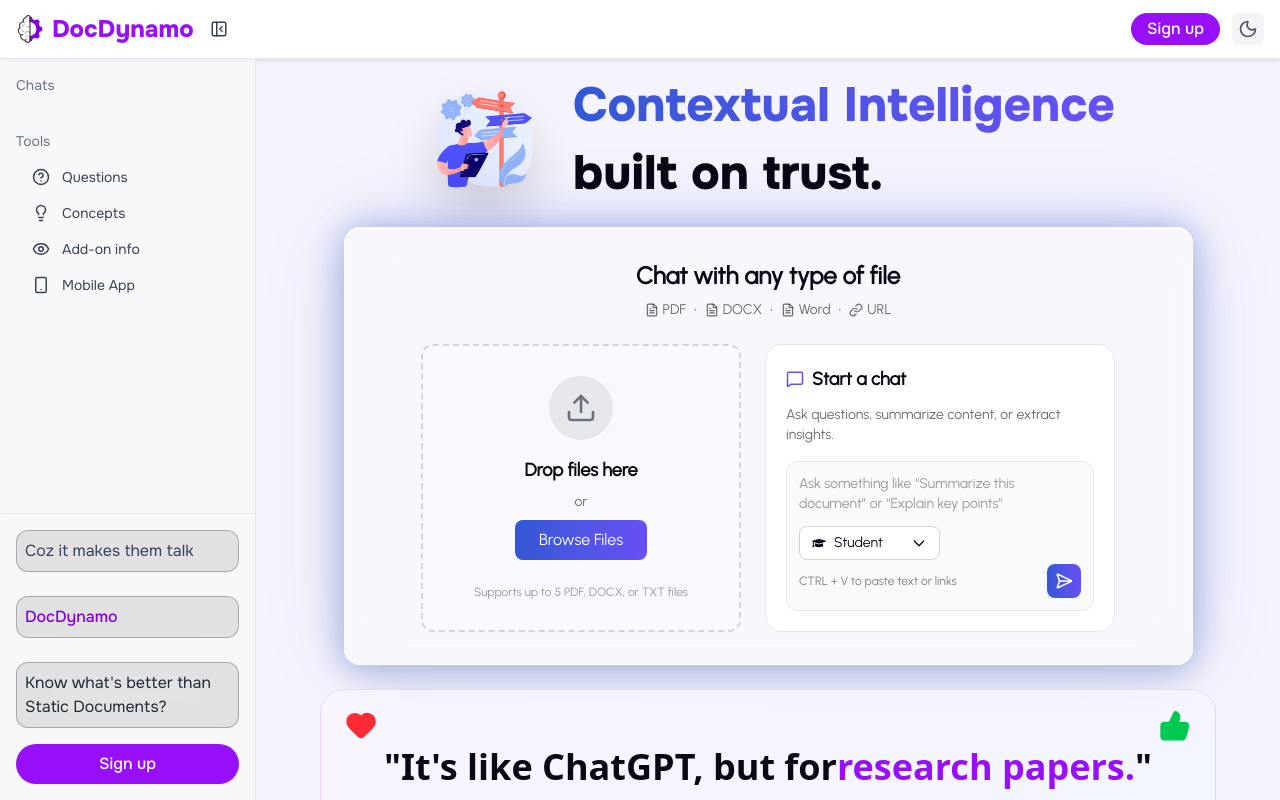
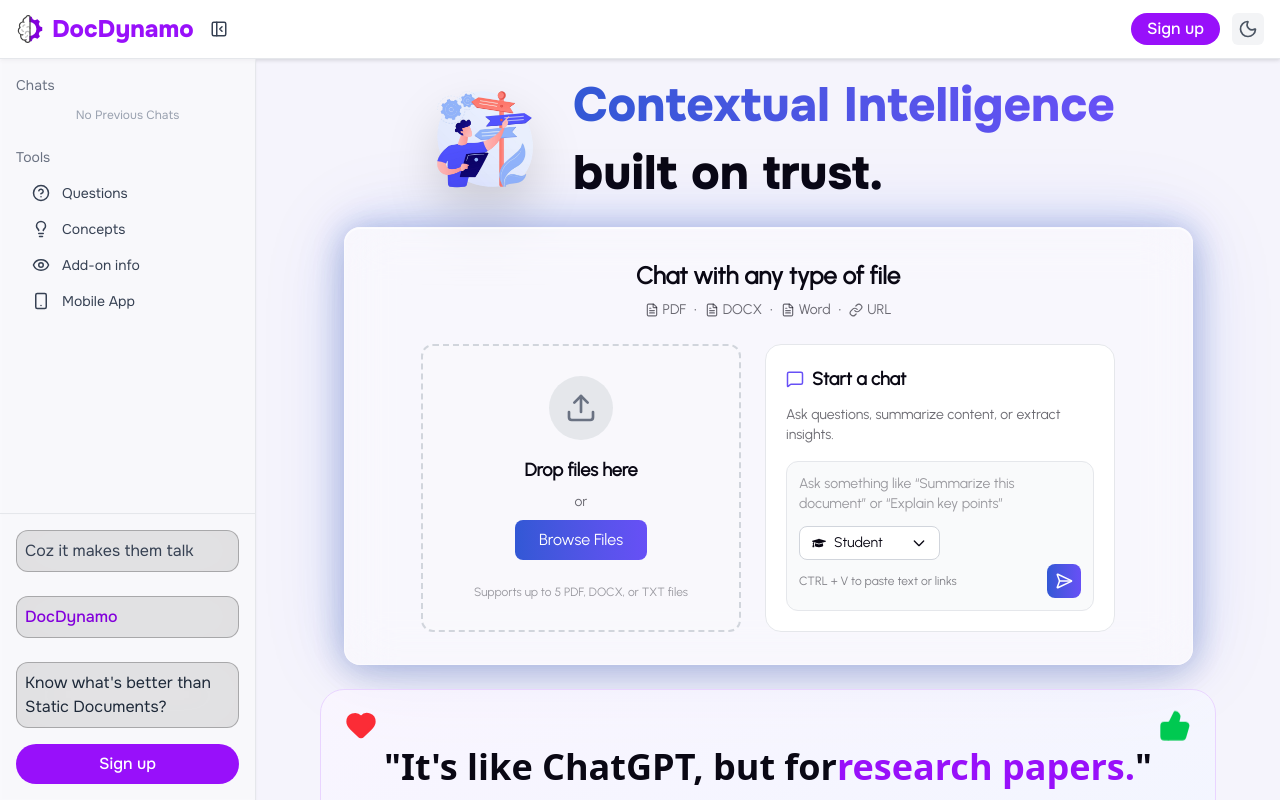
Before and after one commit to OpenRAG128/DocDynamoRevamped, a React (Vite) app: page / in a window 1280 px wide. Built offline with nearby package versions, Linux system fonts and the light colour scheme.

Commit message:
fix when no previous chats are there

```diff
--- a/src/components/Sidebar.jsx
+++ b/src/components/Sidebar.jsx
@@ -159,6 +159,7 @@
               </button>}
 
               {/* Chat History */}
+              {chats.length != 0 ?
                 <div className="mt-3 space-y-1 max-h-64 overflow-y-auto">
                   {chats.map((chat) => (
                     <div key={chat.id} className="relative group">
@@ -254,7 +255,13 @@
                       )}
                     </div>
                   ))}
+                </div> :
+                <div className="mt-3 space-y-1 max-h-64">
+                  <p className={`text-xs mt-0.5 text-center ${darkMode ? "text-gray-500" : "text-gray-400"}`}>
+                    No Previous Chats
+                  </p>
                 </div>
+              }
             </div>
 
             {/* Tools */}
```
Lines whose indentation alone changed are shown as unchanged.
